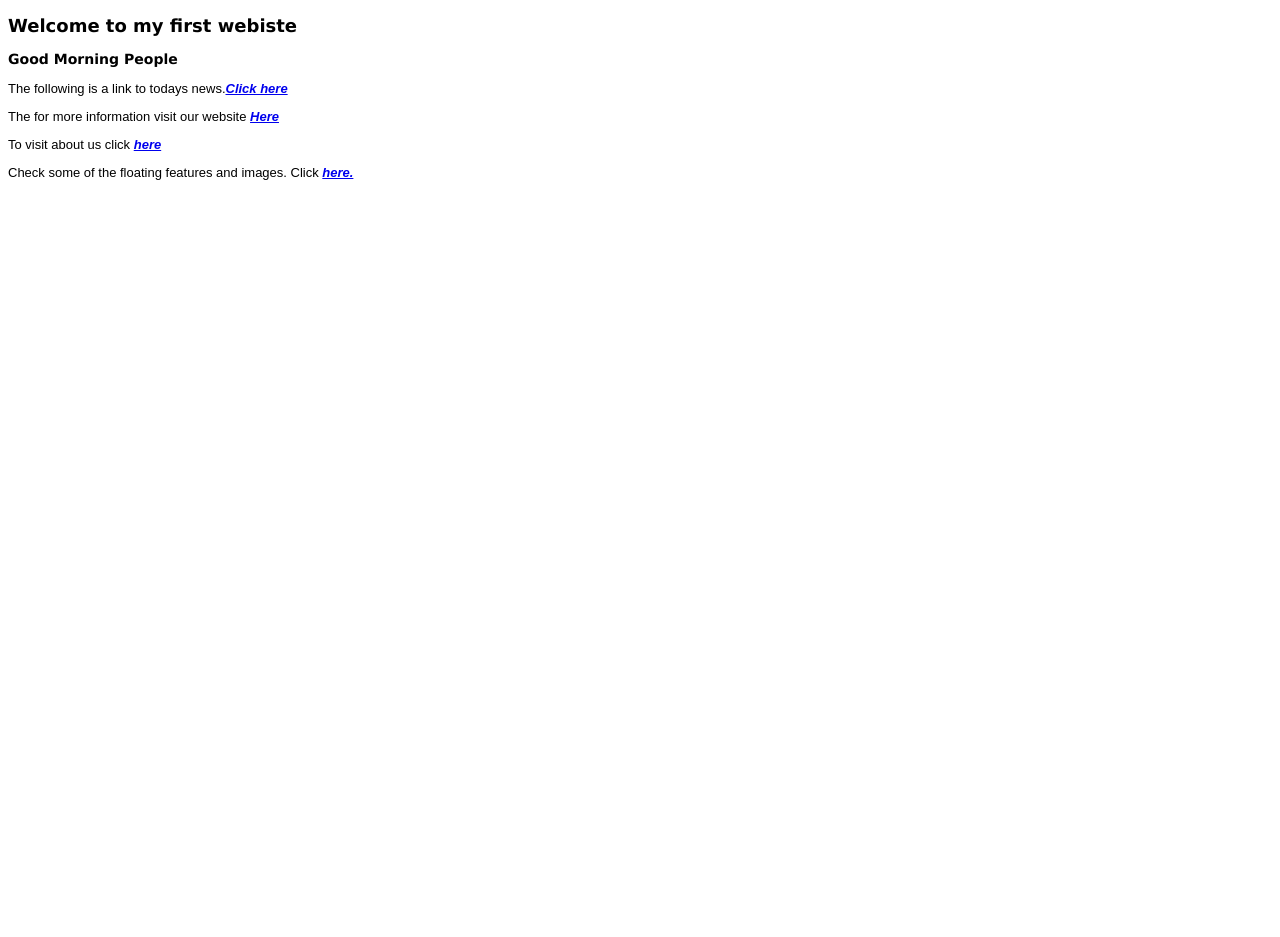
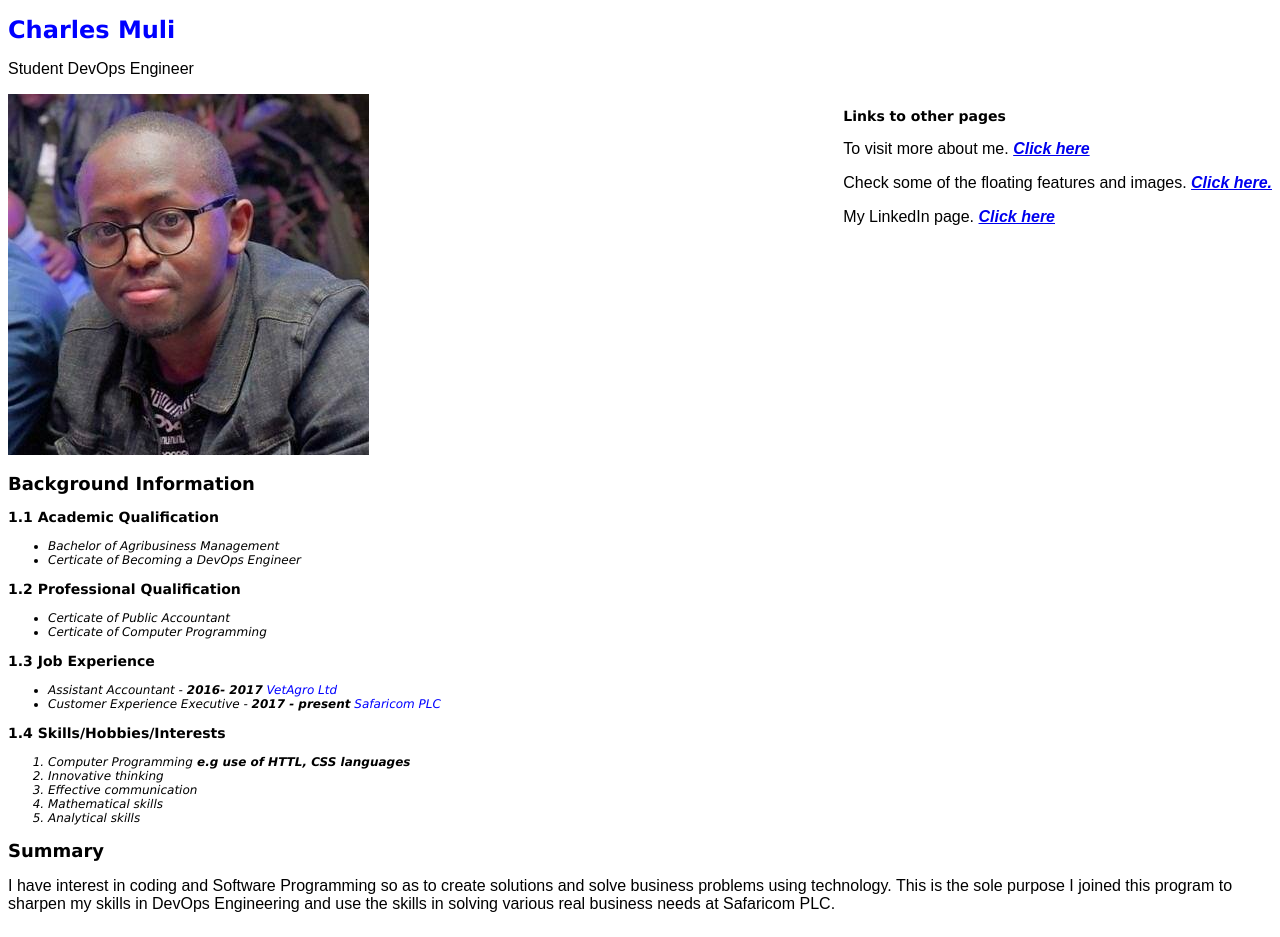
Before and after one commit to chaxito/SafPrep1, a plain HTML site: page index.html in a window 1280 px wide. Before the commit the page ends 800 px from the top, so only its background shows below. Drawn offline with Linux system fonts and the light colour scheme.

Commit message:
added info on pages

```diff
--- a/css/bootstrap.css
+++ b/css/bootstrap.css
@@ -3,7 +3,7 @@ h1 {
     size: 100cm;
 }
 p {
-    font-size: small;
+    font-size:medium;
     font-family: sans-serif;
     size: 100cm;
 
--- a/css/style.css
+++ b/css/style.css
@@ -1,5 +1,5 @@
 body {
-    font-family: Verdana, Geneva, Tahoma, sans-serif;
+    font-family:Verdana, Geneva, Tahoma, sans-serif;
     font-size: 75%;
 }
 a{
@@ -12,7 +12,19 @@ ol {
 ul {
     font-style: italic;
 }
-.sidebar {
-    float: right;
-
+.sideright {
+    float:right
 }
+.sideleft {
+    float:inline-start;
+}
+.sidecenter {
+    columns: 100px 2;
+}
+.img {
+    margin: 15px;
+    width: 50cm;
+}
+span {
+    color: blue;
+}
--- a/index.html
+++ b/index.html
@@ -2,18 +2,57 @@
 <html lang="en-US">
 <head>
     <title>Home | Charles Website</title>
-    <meta name="keywords" content="safaricom,safaricom app">
+    <meta name="keywords" content="charles,charles profile">
     <link rel="stylesheet" href="css/bootstrap.css" type="text/css" >
     <link rel="icon" href="images/logo.jpg" type="image/x-icon">
     <link rel="stylesheet" href="css/style.css" type="text/css">
 <!-- shows the icon on the tab -->
-<p><h2>Welcome to my first webiste</h2></p>
+    <p><h1>Charles Muli</h1></p>
+    <p>Student DevOps Engineer</p>
+    <img src="images/chax.jpg" alt="charles image">
+ <div class="sideright">
+    <h3>Links to other pages</h3>
+    <p>To visit more about me.  <a href="my-first-file.html" target="_blank" >Click here</a></p>
+    <p>Check some of the floating features and images. <a href="my-second-file.html" target="_blank">Click here.</a></p>
+    <p>My LinkedIn page. <a href="https://www.linkedin.com/in/charlesmuli/" target="_blank" >Click here</a></p>
+ </div>
+
 </head>
 <body>
-    <p><h3>Good Morning <strong>People</strong></h3></p>
-    <p>The following is a link to todays news.<a href="https://cnn.com" target="_blank" >Click here</a></p>
-    <p>The for more information visit our website <a href="https://www.google.com" target="-blank">Here</a> </p>
-    <p>To visit about us click <a href="my-first-file.html" target="_blank" >here</a></p>
-    <p>Check some of the floating features and images. Click <a href="my-second-file.html" target="_blank">here.</a></p>
+      <h2>Background Information</h2>
+      <h3>1.1 Academic Qualification</h3>
+      <ul>
+          <li>Bachelor of Agribusiness Management</li>
+          <li>Certicate of Becoming a DevOps Engineer</li>
+      </ul>
+      <h3>1.2 Professional Qualification</h3>
+      <ul>
+          <li>Certicate of Public Accountant</li>
+          <li>Certicate of Computer Programming</li>
+      </ul>
+      <h3>1.3 Job Experience</h3>
+      <ul>
+          <li>Assistant Accountant - <strong>2016- 2017</strong><span> VetAgro Ltd</span></li>
+          <li>Customer Experience Executive - <strong>2017 - present</strong><span> Safaricom PLC</span></li>
+      </ul>
+      <h3>1.4 Skills/Hobbies/Interests</h3>
+      <ol>
+          <li>Computer Programming<strong> e.g use of HTTL, CSS languages</strong></li>
+          <li>Innovative thinking</li>
+          <li>Effective communication</li>
+          <li>Mathematical skills</li>
+          <li>Analytical skills</li>
+      </ol>
+      <h2>Summary</h2>
+      <P>I have interest in coding and Software Programming so as to create solutions and solve business problems
+          using technology. This is the sole purpose I joined this program to sharpen my skills in DevOps Engineering
+          and use the skills in solving various real business needs at Safaricom PLC.
+      </P>
+
+      <div class="sidecenter">
+
+
+      </div>
+
 </body>
 </html>
```
Also changed, not shown: my-first-file.html (+5 -5 lines), my-second-file.html (+7 -1 lines).
